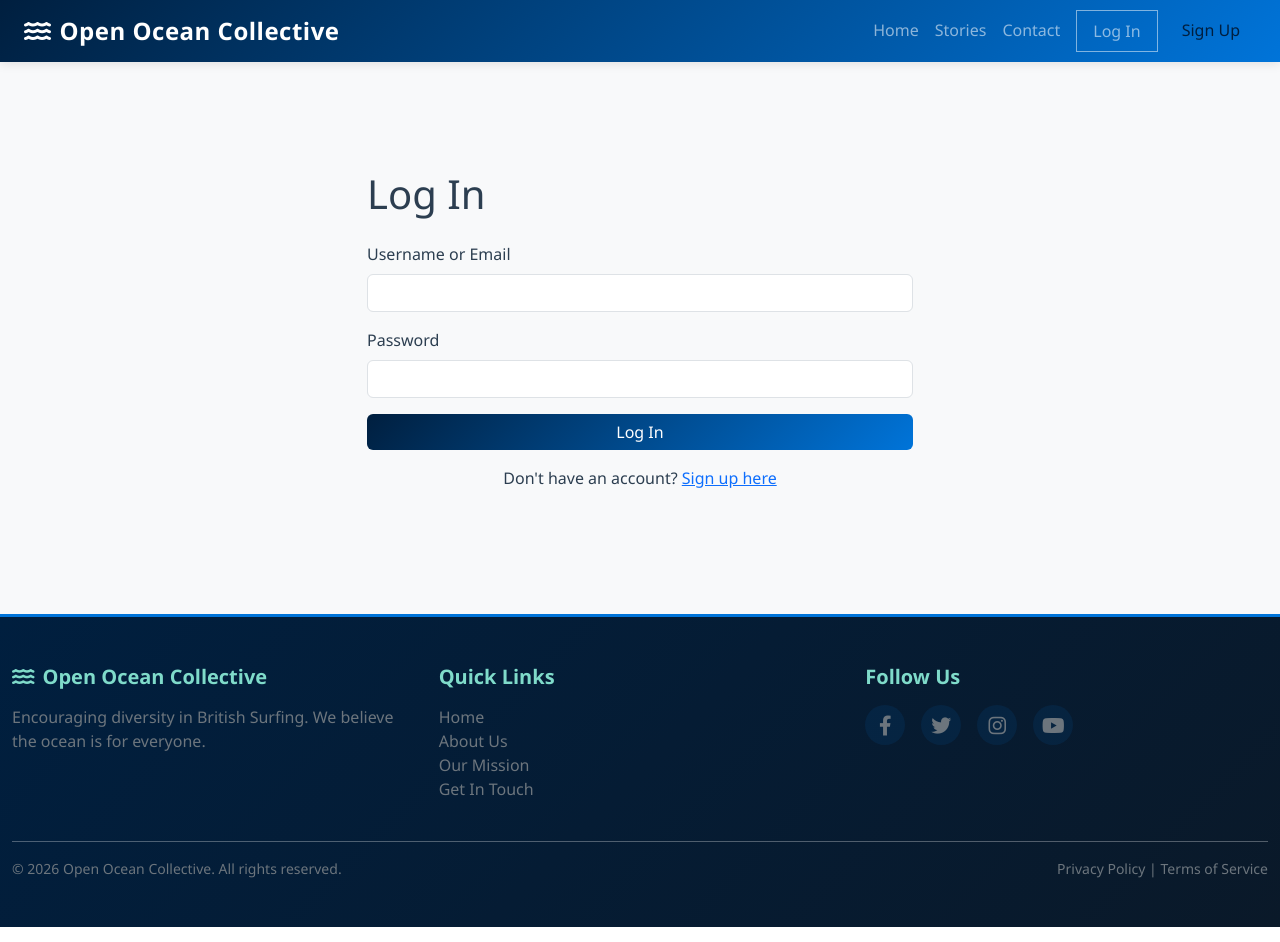
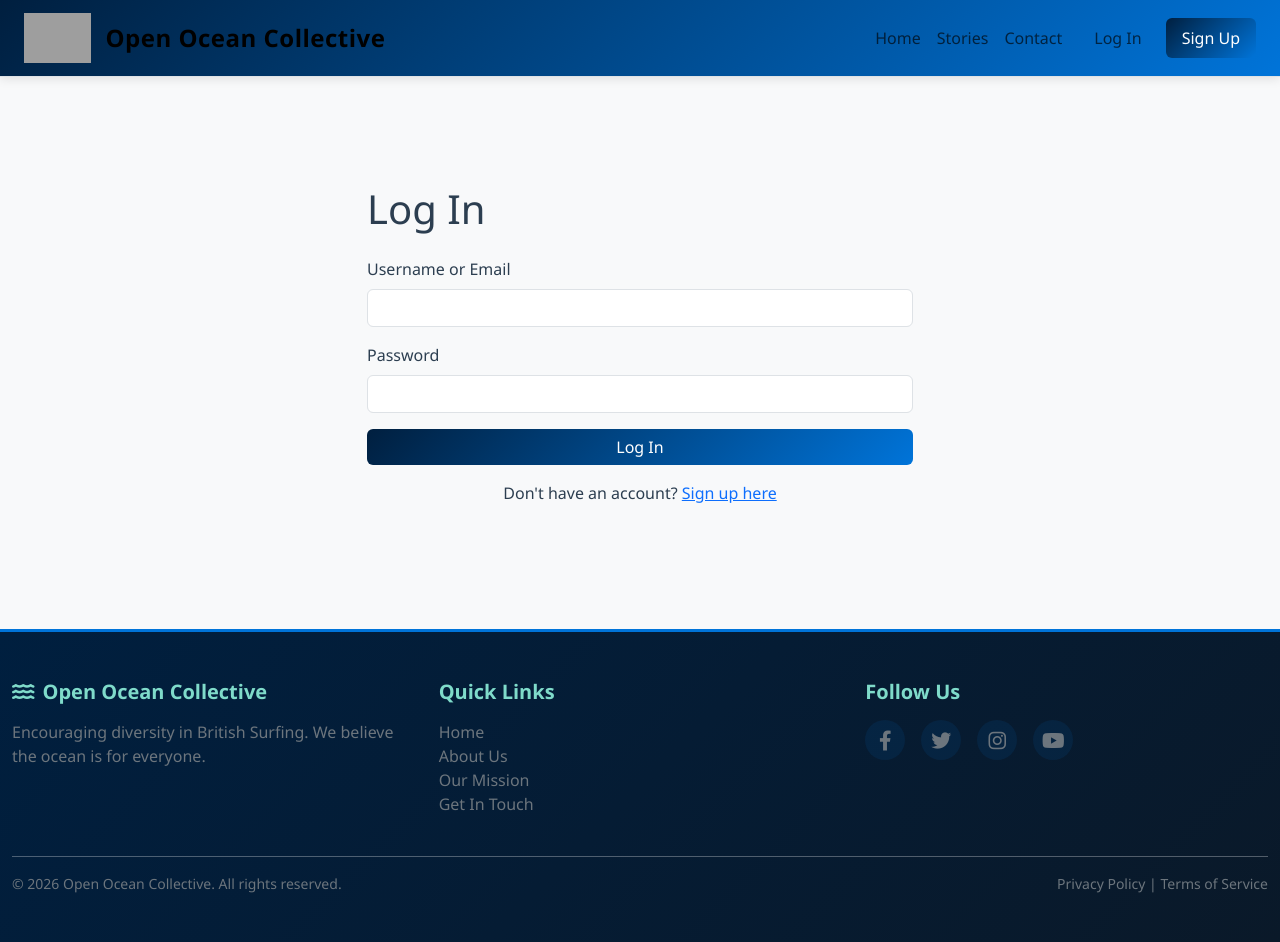
Before and after one commit to pdblackburn0-del/open_ocean_collective, a Django app: page /login/ in a window 1280 px wide. Run offline with Django 4.2, Linux system fonts and the light colour scheme; grey boxes are pictures that could not be loaded.

Commit message:
Update header navbar: white background with Cloudinary logo image and dark text

```diff
--- a/hello_world/templates/base.html
+++ b/hello_world/templates/base.html
@@ -18,10 +18,11 @@
 </head>
 <body>
     <!-- Navigation Header -->
-    <header class="navbar navbar-expand-lg navbar-dark bg-dark sticky-top">
+    <header class="navbar navbar-expand-lg navbar-light bg-white sticky-top border-bottom">
         <nav class="container-fluid px-4">
             <a class="navbar-brand fw-bold" href="{% url 'hello_world:index' %}">
-                <i class="fas fa-water me-2"></i>Open Ocean Collective
+                <img src="https://res.cloudinary.com/dwe00uiuy/image/upload/v1771621390/Screenshot_2026-02-17_at_13.06.43_vcnitq.png" alt="Open Ocean Collective" height="50" class="me-2">
+                <span class="align-middle">Open Ocean Collective</span>
             </a>
             <button class="navbar-toggler" type="button" data-bs-toggle="collapse" data-bs-target="#navbarNav"
                     aria-controls="navbarNav" aria-expanded="false" aria-label="Toggle navigation">
@@ -45,17 +46,17 @@
                     </li>
                     {% if user.is_authenticated %}
                     <li class="nav-item ms-2">
-                        <span class="nav-link text-light">Logged in as <strong>{{ user.username }}</strong></span>
+                        <span class="nav-link text-dark">Logged in as <strong>{{ user.username }}</strong></span>
                     </li>
                     <li class="nav-item ms-2">
                         <a class="nav-link btn btn-danger px-3" href="{% url 'account_logout' %}">Log Out</a>
                     </li>
                     {% else %}
                     <li class="nav-item ms-2">
-                        <a class="nav-link btn-outline-light px-3" href="{% url 'hello_world:login' %}">Log In</a>
+                        <a class="nav-link btn btn-outline-dark px-3" href="{% url 'hello_world:login' %}">Log In</a>
                     </li>
                     <li class="nav-item ms-2">
-                        <a class="nav-link btn btn-light px-3" href="{% url 'hello_world:signup' %}" style="color: #001f3f;">Sign Up</a>
+                        <a class="nav-link btn btn-primary px-3" href="{% url 'hello_world:signup' %}" style="color: white;">Sign Up</a>
                     </li>
                     {% endif %}
                 </ul>
```
